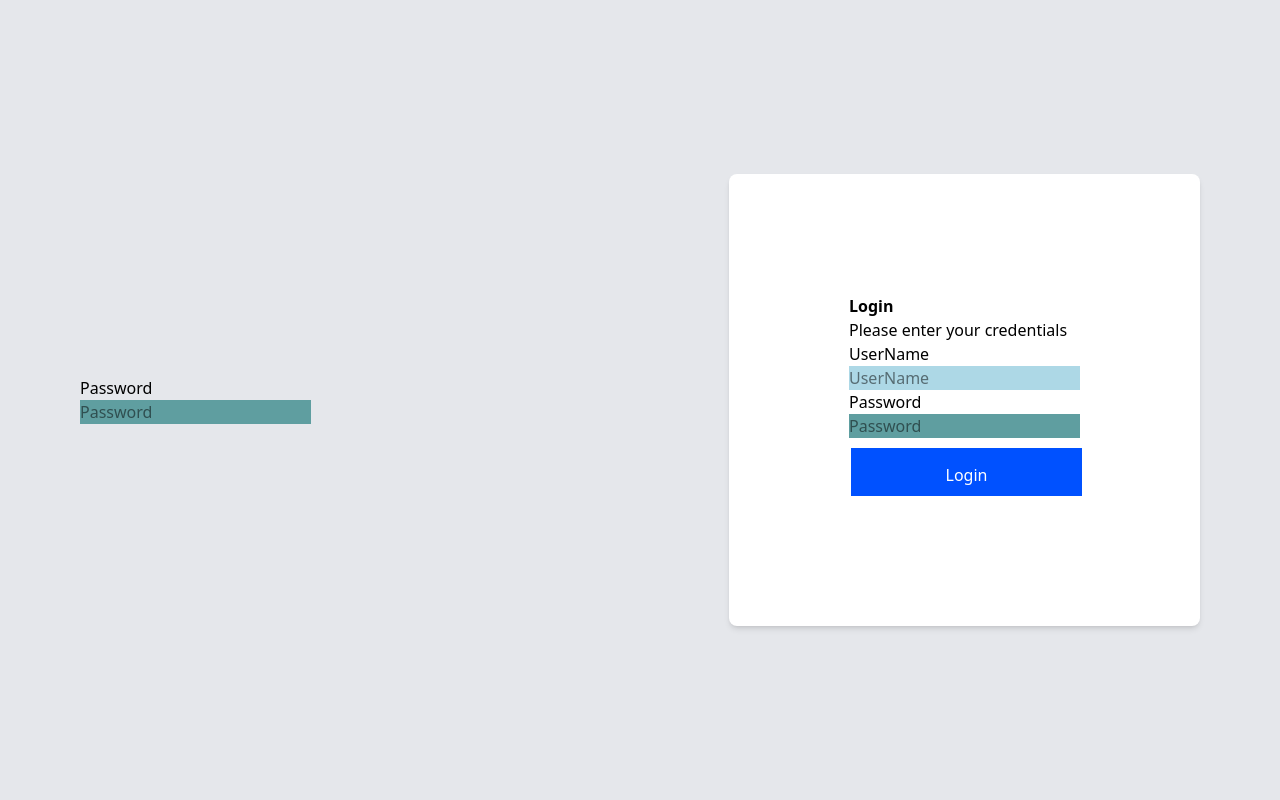
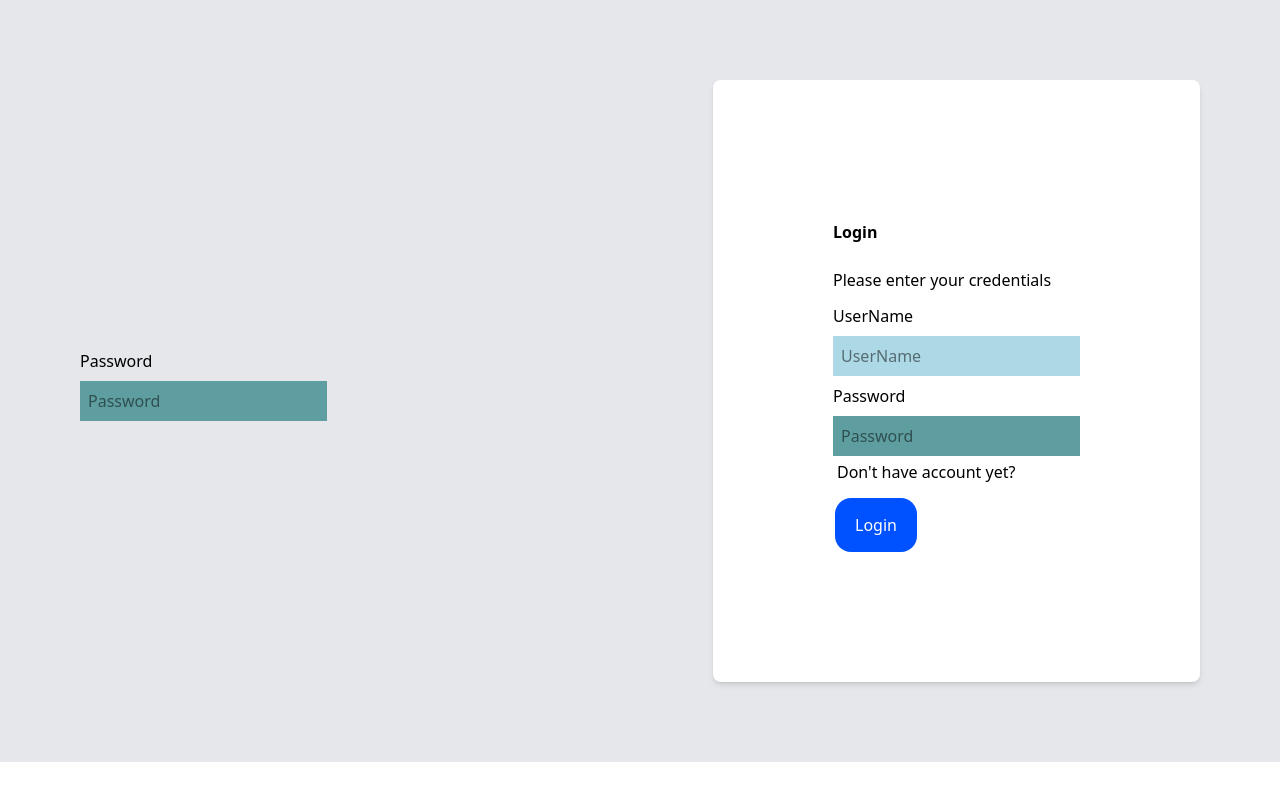
Before and after one commit to UmeshGayashan/Software_Submission_Client, a Next.js app: page /login in a window 1280 px wide. Built offline with nearby package versions, Linux system fonts and the light colour scheme.

Commit message:
include Page navigation from current page

```diff
--- a/app/(auth)/login/page.tsx
+++ b/app/(auth)/login/page.tsx
@@ -4,20 +4,27 @@ import React from 'react'
 import styles from './page.module.css';
 import MainTextField from '@/app/components/MainTextField';
 import Card from '@/app/components/Card';
+import { usePathname } from 'next/navigation';
 
 function Home() {
     const Name = "Login1"
+
+    const pathName = usePathname();
 
     const handleClick = () => {
         console.log("Button clicked");
     }
   return (
-    <div className='bg-gray-200 h-screen flex items-center justify-between'>
+    <div className='bg-gray-200 max-h-screen flex items-center justify-between'
+    >
       {/* <MainTextField title="UserName" isPassword={false} /> */}
         <MainTextField title="Password" isPassword={true} className='hidden md:block m-20' />
         <Card
             heading="Login"
             content="Please enter your credentials"
+            other="Don't have account yet?"
+            otherUrl="/request" // for request page
+            // otherUrl={`/request?from=${encodeURIComponent(pathName)}`} // for request page
             // width={400}
             // height={300}
             // backgroundColor="white"
--- a/app/components/Card.tsx
+++ b/app/components/Card.tsx
@@ -1,37 +1,58 @@
-import React from 'react'
-import MainTextField from './MainTextField'
-import MainButton from './mainButton'
+import React from "react";
+import MainTextField from "./MainTextField";
+import MainButton from "./mainButton";
 
-type Props ={
-    heading?: string
-    content?: string
-    width?: number
-    height?: number
-    backgroundColor?: string
-    borderRadius?: number
+type Props = {
+  heading?: string;
+  content?: string;
+  width?: number;
+  height?: number;
+  backgroundColor?: string;
+  borderRadius?: number;
   fields?: Array<{
-        title: string
-        isPassword: boolean
-    }>
-}
+    title: string;
+    isPassword: boolean;
+  }>;
+  other?: string;
+  otherUrl?: string;
+};
 
 const handleClick = () => {
   console.log("Button clicked");
-}
+};
 
-function Card({heading, content, width, height, backgroundColor, borderRadius, fields}: Props) {
+function Card({
+  heading,
+  content,
+  width,
+  height,
+  backgroundColor,
+  borderRadius,
+  fields,
+  other,
+  otherUrl,
+}: Props) {
   return (
-    <form className='bg-white p-30 m-20 rounded-lg shadow-md'>
-        <h2 className='text-black font-bold'>{heading}</h2>
-            <p>{content}</p>
+    <form className="bg-white p-30 m-20 rounded-lg shadow-md">
+      <h2 className="text-black font-bold py-5">{heading}</h2>
+      <p className="py-1">{content}</p>
       {fields?.map((field, index) => (
-                <MainTextField key={index} title={field.title} isPassword={field.isPassword} />
+        <MainTextField
+          key={index}
+          title={field.title}
+          isPassword={field.isPassword}
+        />
       ))}
       <MainTextField title="UserName" isPassword={false} />
       <MainTextField title="Password" isPassword={true} />
-            <MainButton Name="Login" onClickFunc={handleClick} className='h-12 w-full'/>
+      <a href={otherUrl} className="flex p-1">{other}</a>
+      <MainButton
+        Name="Login"
+        onClickFunc={handleClick}
+        className="rounded-2xl"
+      />
     </form>
-  )
+  );
 }
 
-export default Card
+export default Card;
--- a/app/components/MainTextField.tsx
+++ b/app/components/MainTextField.tsx
@@ -12,12 +12,12 @@ function MainTextField({isPassword,title,className}:Props) {
   {
     return(
         <div className={`${className}`}>
-            <div>
+            <div className='py-2'>
                 {title}
             </div>
             <input
                 type={isPassword ? "password" : "text"}
-                className={`${isPassword ? styles.inputPassword : styles.inputText} `}
+                className={`${isPassword ? styles.inputPassword : styles.inputText} p-2`}
                 placeholder={title}>
             </input>
         </div>
```
Lines whose indentation alone changed are shown as unchanged.
